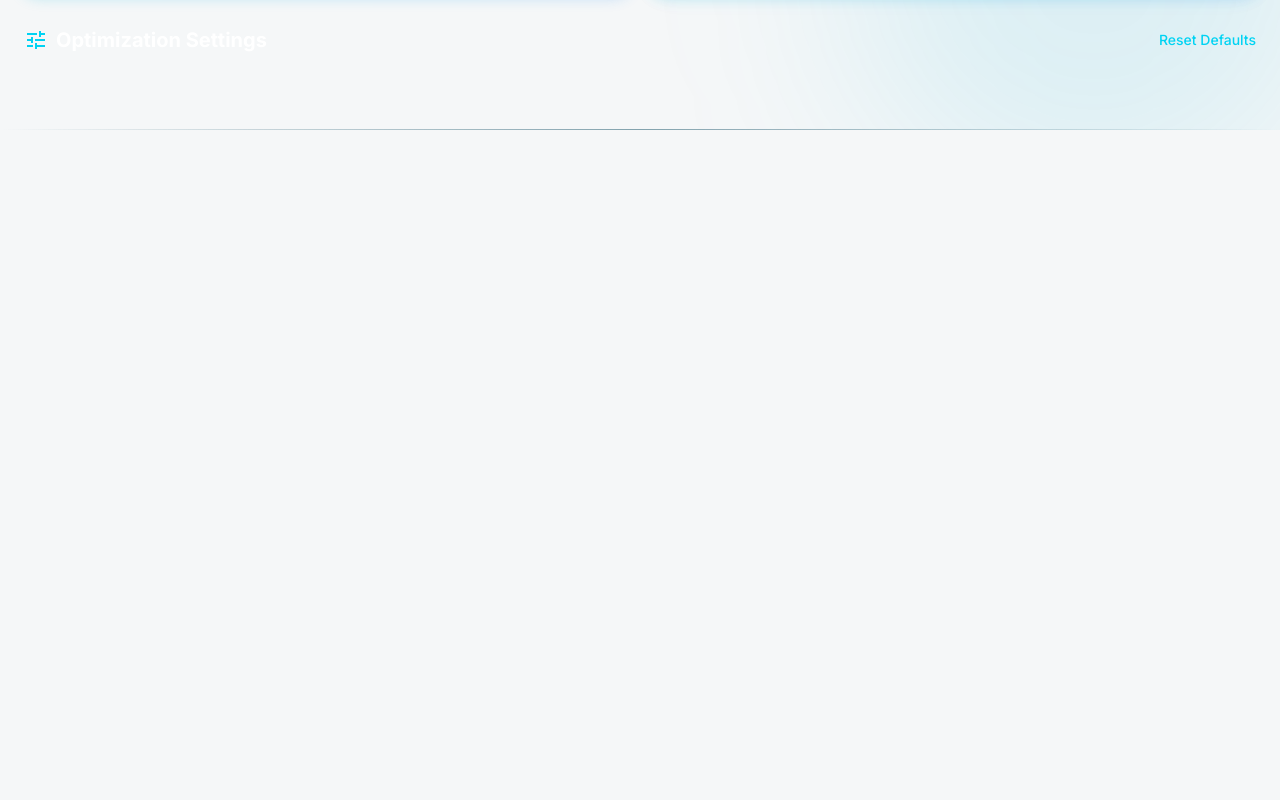
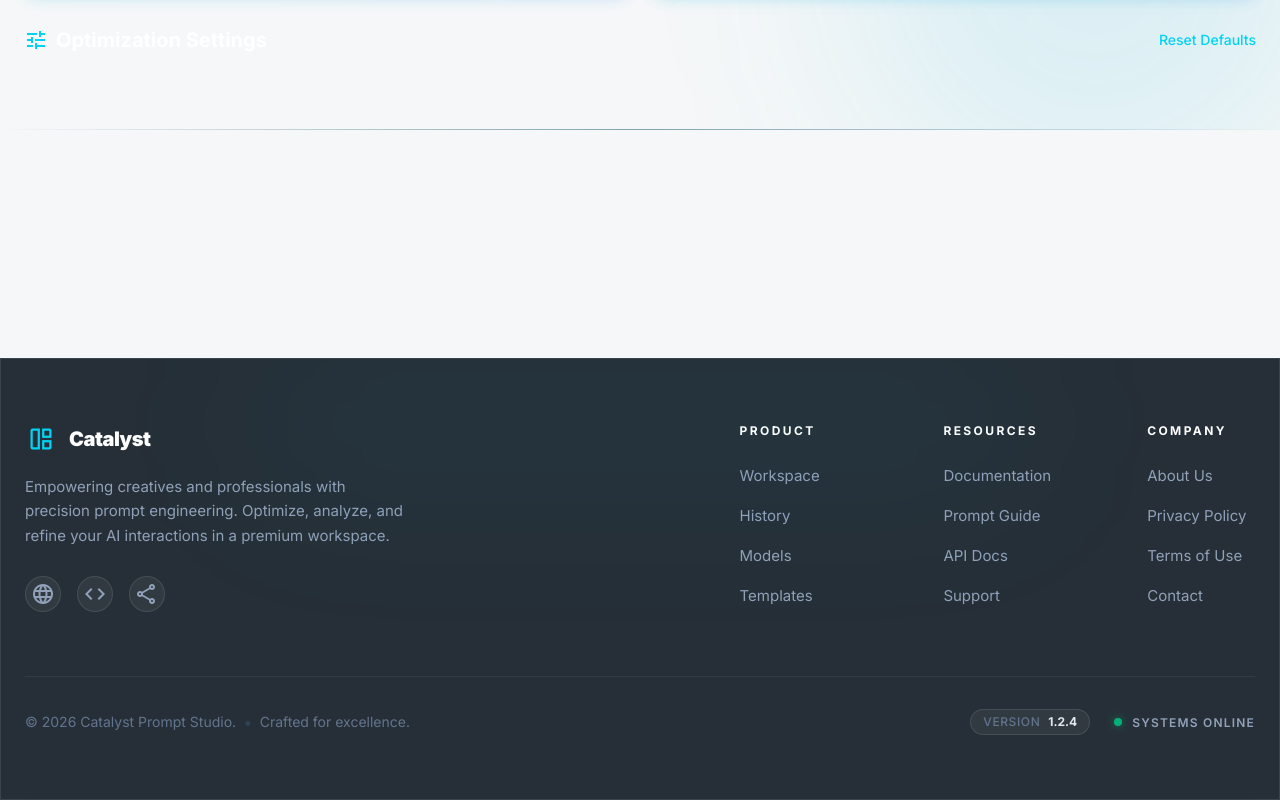
Before and after one commit to Uyonoh/Catalyst, a Next.js app in the folder catalyst/: page /prompt in a window 1280 px wide. Shown: the part 670-1470 px from the top of the page. Before the commit the page ends 964 px from the top, so only its background shows below. Built offline with nearby package versions, Linux system fonts and the light colour scheme.

Commit message:
feat: Implement the initial prompt workspace page, including its header, footer, and main layout.

```diff
--- /dev/null
+++ b/catalyst/app/prompt/components/Footer.tsx
@@ -0,0 +1,115 @@
+'use client'
+
+import React from 'react';
+import Link from 'next/link';
+
+const Footer = () => {
+    const currentYear = new Date().getFullYear();
+
+    return (
+        <footer className="relative mt-8 md:mt-16 w-full border-t border-white/10 glass-panel-dark overflow-hidden transition-all duration-300">
+            {/* Subtle glow background */}
+            <div className="absolute top-0 left-1/2 -translate-x-1/2 w-[800px] h-32 bg-cyan-500/5 rounded-full blur-[80px] pointer-events-none" />
+
+            <div className="max-w-[1600px] mx-auto px-4 sm:px-6 py-12 md:py-16">
+                <div className="flex flex-col lg:flex-row justify-between items-start gap-12 lg:gap-8">
+                    {/* Brand section */}
+                    <div className="flex flex-col gap-5 max-w-sm">
+                        <div className="flex items-center gap-3">
+                            <div className="size-8 flex items-center justify-center text-cyan-400">
+                                <span className="material-symbols-outlined !text-[28px]">auto_awesome_mosaic</span>
+                            </div>
+                            <h2 className="text-white text-xl font-black tracking-tight">Catalyst</h2>
+                        </div>
+                        <p className="text-slate-400 text-sm md:text-[15px] leading-relaxed">
+                            Empowering creatives and professionals with precision prompt engineering.
+                            Optimize, analyze, and refine your AI interactions in a premium workspace.
+                        </p>
+                        <div className="flex items-center gap-4 mt-2">
+                            <SocialIcon icon="language" label="Website" />
+                            <SocialIcon icon="code" label="GitHub" />
+                            <SocialIcon icon="share" label="Twitter" />
+                        </div>
+                    </div>
+
+                    {/* Links sections */}
+                    <div className="grid grid-cols-2 sm:grid-cols-3 gap-10 md:gap-16 lg:gap-24 w-full lg:w-auto">
+                        <FooterGroup title="Product">
+                            <FooterLink href="#">Workspace</FooterLink>
+                            <FooterLink href="#">History</FooterLink>
+                            <FooterLink href="#">Models</FooterLink>
+                            <FooterLink href="#">Templates</FooterLink>
+                        </FooterGroup>
+
+                        <FooterGroup title="Resources">
+                            <FooterLink href="#">Documentation</FooterLink>
+                            <FooterLink href="#">Prompt Guide</FooterLink>
+                            <FooterLink href="#">API Docs</FooterLink>
+                            <FooterLink href="#">Support</FooterLink>
+                        </FooterGroup>
+
+                        <FooterGroup title="Company">
+                            <FooterLink href="#">About Us</FooterLink>
+                            <FooterLink href="#">Privacy Policy</FooterLink>
+                            <FooterLink href="#">Terms of Use</FooterLink>
+                            <FooterLink href="#">Contact</FooterLink>
+                        </FooterGroup>
+                    </div>
+                </div>
+
+                {/* Bottom copyright */}
+                <div className="mt-16 pt-8 border-t border-white/5 flex flex-col sm:flex-row justify-between items-center gap-6">
+                    <div className="flex items-center gap-2">
+                        <p className="text-slate-500 text-sm">
+                            © {currentYear} Catalyst Prompt Studio.
+                        </p>
+                        <span className="hidden sm:inline text-slate-700 font-bold">•</span>
+                        <p className="text-slate-500 text-sm">Crafted for excellence.</p>
+                    </div>
+
+                    <div className="flex items-center gap-6">
+                        <div className="flex items-center gap-2 px-3 py-1 rounded-full bg-white/5 border border-white/10">
+                            <p className="text-slate-500 text-xs font-medium tracking-wider">VERSION</p>
+                            <p className="text-slate-200 text-xs font-bold">1.2.4</p>
+                        </div>
+                        <div className="flex items-center gap-2.5">
+                            <div className="size-2 rounded-full bg-emerald-500 shadow-[0_0_10px_rgba(16,185,129,0.6)] animate-pulse" />
+                            <p className="text-slate-400 text-xs font-semibold uppercase tracking-widest translate-y-[0.5px]">Systems Online</p>
+                        </div>
+                    </div>
+                </div>
+            </div>
+        </footer>
+    );
+};
+
+const FooterGroup = ({ title, children }: { title: string; children: React.ReactNode }) => (
+    <div className="flex flex-col gap-6">
+        <h3 className="text-white text-xs font-bold uppercase tracking-[0.2em]">{title}</h3>
+        <ul className="flex flex-col gap-4">
+            {children}
+        </ul>
+    </div>
+);
+
+const FooterLink = ({ href, children }: { href: string; children: React.ReactNode }) => (
+    <li>
+        <Link
+            href={href}
+            className="text-slate-400 hover:text-cyan-400 text-sm md:text-[15px] transition-colors duration-200"
+        >
+            {children}
+        </Link>
+    </li>
+);
+
+const SocialIcon = ({ icon, label }: { icon: string; label: string }) => (
+    <button
+        className="size-9 rounded-full bg-white/5 border border-white/10 flex items-center justify-center text-slate-400 hover:text-cyan-400 hover:bg-white/10 hover:border-cyan-400/30 transition-all duration-300 group"
+        aria-label={label}
+    >
+        <span className="material-symbols-outlined text-[20px] transition-transform group-hover:scale-110">{icon}</span>
+    </button>
+);
+
+export default Footer;
--- /dev/null
+++ b/catalyst/app/prompt/components/Header.tsx
@@ -0,0 +1,14 @@
+'use client'
+
+export default function Header() {
+    return (
+        <header className="flex flex-col gap-2">
+            <h1 className="text-3xl md:text-4xl lg:text-5xl font-black tracking-tight text-transparent bg-clip-text bg-gradient-to-r from-white to-slate-400">
+                Catalyst Workspace
+            </h1>
+            <p className="text-slate-400 text-base md:text-lg">
+                Transform your raw ideas into optimized prompts with live analysis.
+            </p>
+        </header>
+    )
+}
--- a/catalyst/app/prompt/page.tsx
+++ b/catalyst/app/prompt/page.tsx
@@ -1,4 +1,6 @@
 import Navbar from './components/Navbar'
+import Header from './components/Header'
+import Footer from './components/Footer'
 import RawIntentPanel from './components/RawIntentPanel'
 import LiveAnalysisPanel from './components/LiveAnalysisPanel'
 import OptimizationSettings from './components/OptimizationSettings'
@@ -13,18 +15,11 @@ export default function PromptPage() {
                 <div className="absolute bottom-[-10%] right-[-5%] w-[500px] h-[500px] bg-cyan-500/10 rounded-full blur-[100px]" />
             </div>
 
+            <div className="relative z-10 min-h-screen flex flex-col">
                 <Navbar />
 
-            <main className="flex-1 relative z-10 w-full max-w-[1600px] mx-auto px-4 sm:px-6 py-6 md:py-8 flex flex-col gap-6 md:gap-8">
-                {/* Header */}
-                <div className="flex flex-col gap-2">
-                    <h1 className="text-3xl md:text-4xl lg:text-5xl font-black tracking-tight text-transparent bg-clip-text bg-gradient-to-r from-white to-slate-400">
-                        Catalyst Workspace
-                    </h1>
-                    <p className="text-slate-400 text-base md:text-lg">
-                        Transform your raw ideas into optimized prompts with live analysis.
-                    </p>
-                </div>
+                <main className="flex-1 w-full max-w-[1600px] mx-auto px-4 sm:px-6 py-6 md:py-8 flex flex-col gap-6 md:gap-8">
+                    <Header />
 
                     {/* Main workspace */}
                     <div className="grid grid-cols-1 lg:grid-cols-2 gap-6 h-full min-h-[450px]">
@@ -40,8 +35,11 @@ export default function PromptPage() {
                     </div>
                 </main>
 
+                <Footer />
+            </div>
+
             {/* Bottom gradient line */}
-            <div className="fixed bottom-0 w-full h-px bg-gradient-to-r from-transparent via-cyan-900/50 to-transparent" />
+            <div className="fixed bottom-0 w-full h-px bg-gradient-to-r from-transparent via-cyan-900/50 to-transparent pointer-events-none" />
         </PromptProvider>
     )
 }
```
Lines whose indentation alone changed are shown as unchanged.
